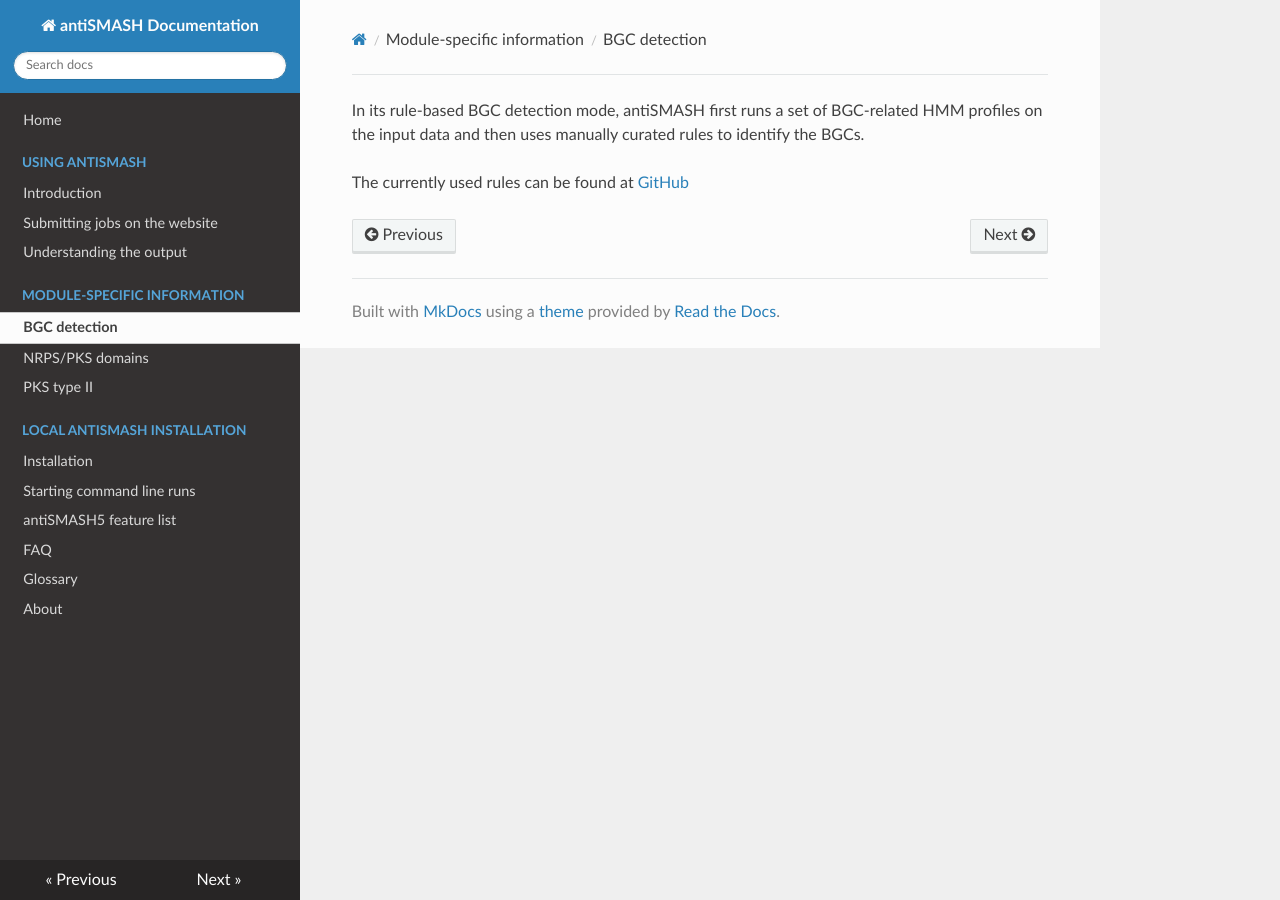
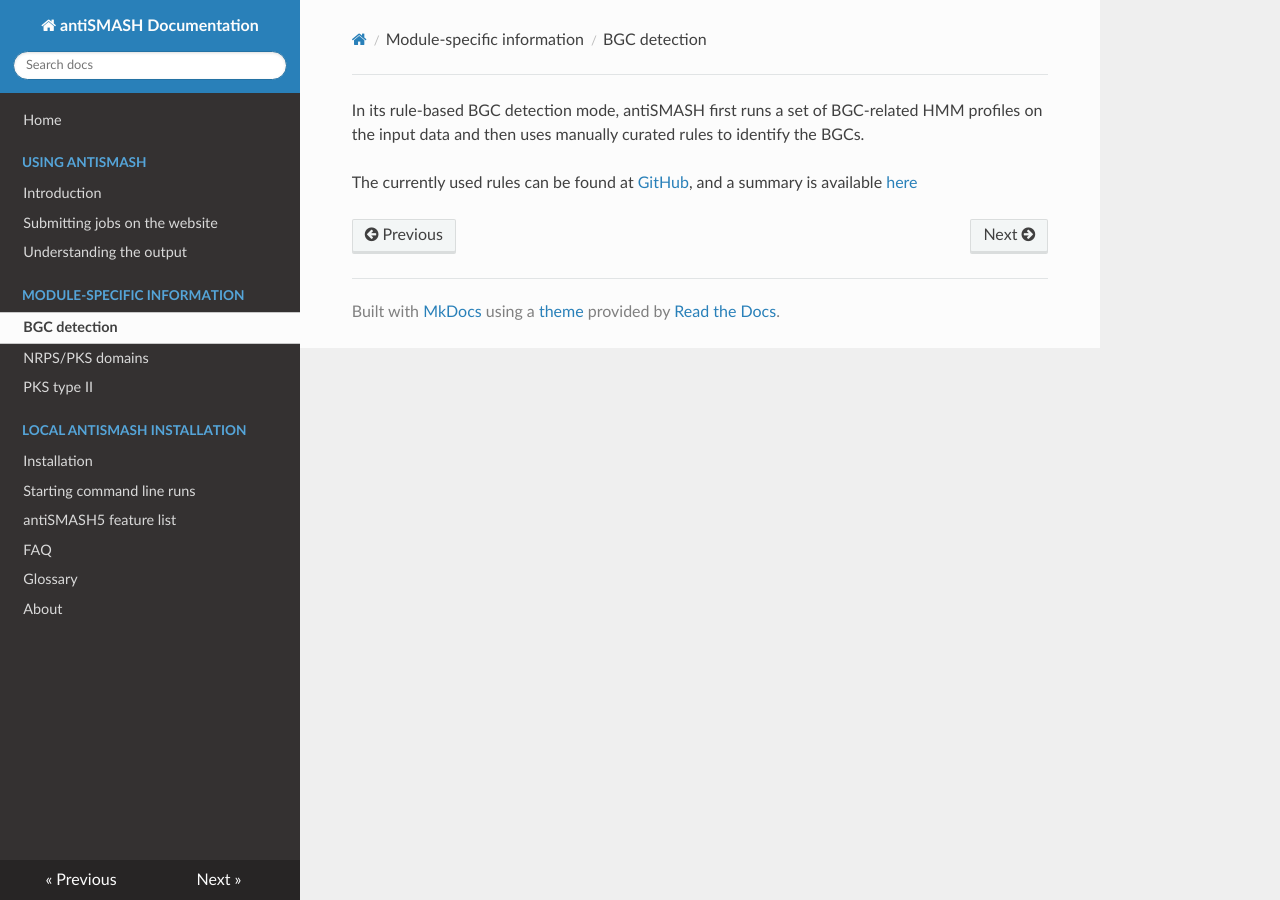
Before and after one commit to antismash/documentation, an MkDocs documentation site: the page built from docs/clusterrules.md, in a window 1280 px wide. Built offline with MkDocs 1.6.1, drawn with Linux system fonts in a browser that asks for light colours; nearby versions of some CDN libraries.

Commit message:
clusterrules: add a link to the cluster type glossary

```diff
--- a/docs/clusterrules.md
+++ b/docs/clusterrules.md
@@ -1,3 +1,3 @@
 In its rule-based BGC detection mode, antiSMASH first runs a set of BGC-related HMM profiles on the input data and then uses manually curated rules to identify the BGCs.
 
-The currently used rules can be found at [GitHub](https://github.com/antismash/antismash/blob/master/antismash/detection/hmm_detection/cluster_rules.txt)
+The currently used rules can be found at [GitHub](https://github.com/antismash/antismash/blob/master/antismash/detection/hmm_detection/cluster_rules.txt), and a summary is available [here](../glossary/#clustertypes)
```
